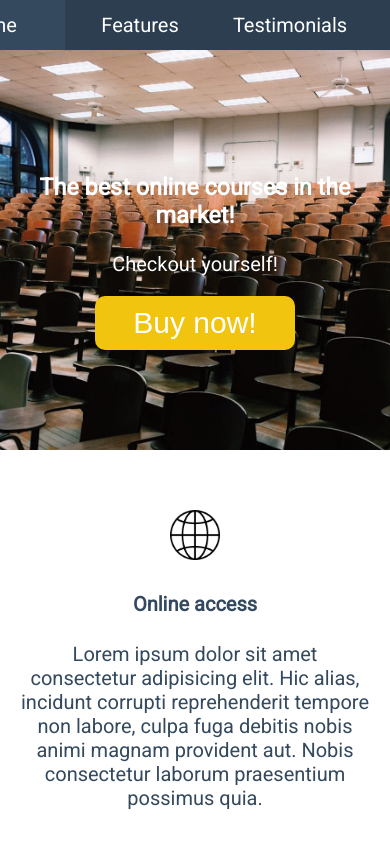
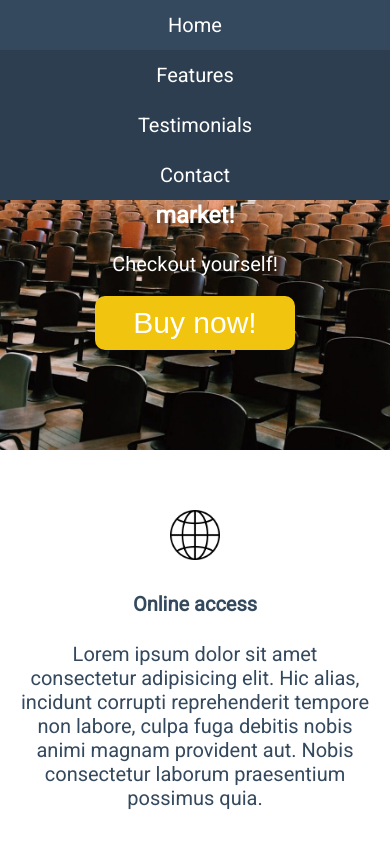
Before and after one commit to Wurir/coderoad--html-css--project, a plain HTML site: page index.html in a window 390 px wide. Shown: the top 844 px of the page. Drawn offline with Linux system fonts and the light colour scheme.

Commit message:
add responsive nav menu

```diff
--- a/css/style.css
+++ b/css/style.css
@@ -52,6 +52,11 @@ html, body {
 
     display: flex;
     justify-content: center;
+    flex-wrap: wrap;
+
+    margin-block-start: 0;
+    margin-block-end: 0;
+    padding-inline-start: 0;
 }
 
 .nav__link {
@@ -61,6 +66,7 @@ html, body {
     text-decoration: none;
 
     display: flex;
+    flex-basis: 100%;
     justify-content: center;
     align-items: center;
 }
@@ -71,6 +77,12 @@ html, body {
 
 .nav__link--active {
     background-color: rgba(59, 76, 93);
+}
+
+@media (min-width: 768px) {
+    .nav__links {
+        flex-wrap: nowrap;
+    }
 }
 
 /* END OF NAV */
```
